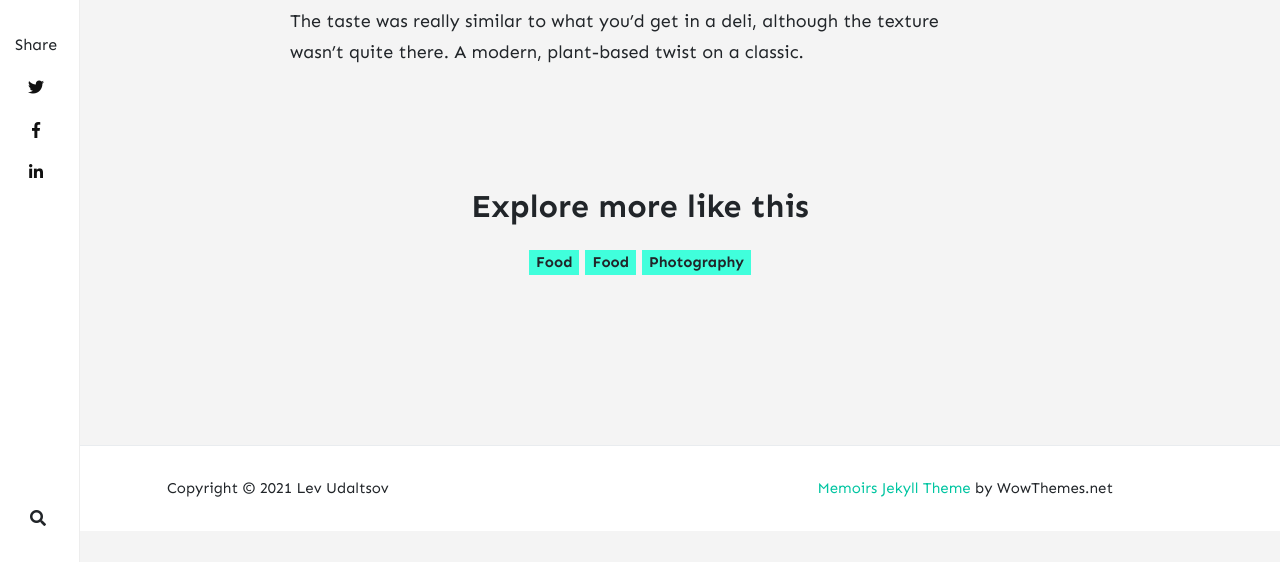
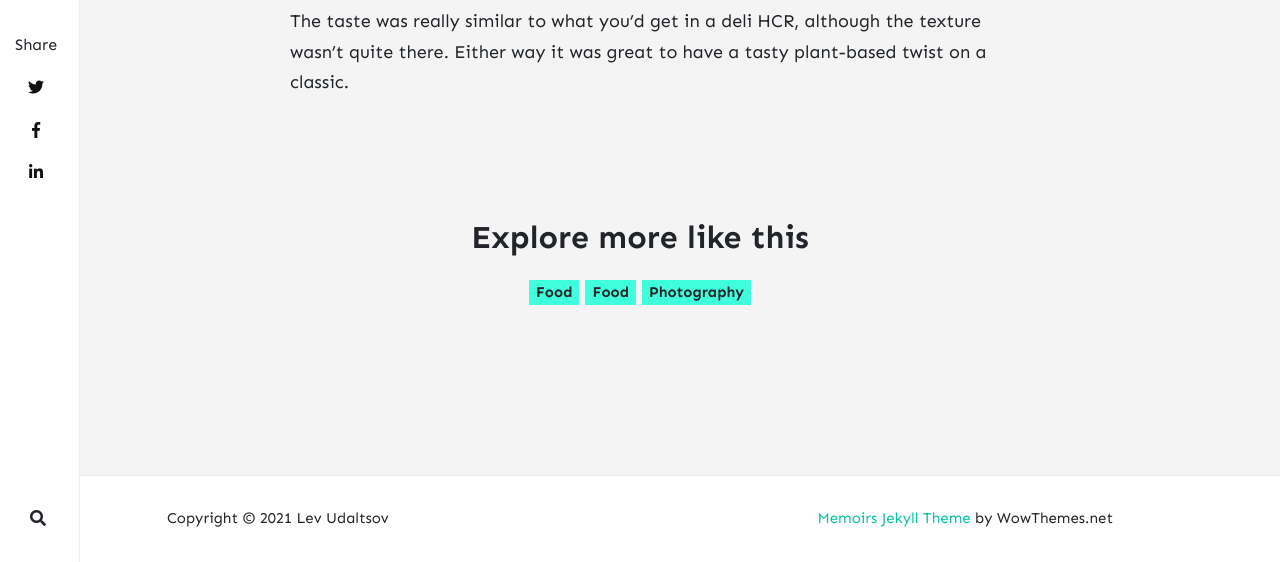
Before and after one commit to LevUdaltsov/LevUdaltsov.github.io, a Jekyll site: the page built from _posts/2021-02-18-recipe-list.md, in a window 1280 px wide and 900 px high, scrolled down 4757 px, cut to the strip 338-900 px from the top of the window. Built offline with Jekyll 4.4.1, drawn with Linux system fonts in a browser that asks for light colours; nearby versions of some CDN libraries; comment, search, counter and statistics services are not loaded; before the commit the page ends 5626 px from its top, so only the background shows below that.

Commit message:
fixingtypo

```diff
--- a/_posts/2021-02-18-recipe-list.md
+++ b/_posts/2021-02-18-recipe-list.md
@@ -83,4 +83,5 @@ There isn't much of a recipe here but I this was really tasty and had all the fl
 :-------------------------:|:-------------------------:
 ![](/assets/images/food/hcr1.jpg) | ![](/assets/images/food/HCR2.jpg)
 
-The taste was really similar to what you'd get in a deli, although the texture wasn't quite there. A modern, plant-based twist on a classic.
+The taste was really similar to what you'd get in a deli HCR, although the texture wasn't quite there.
+Either way it was great to have a tasty plant-based twist on a classic.
```
